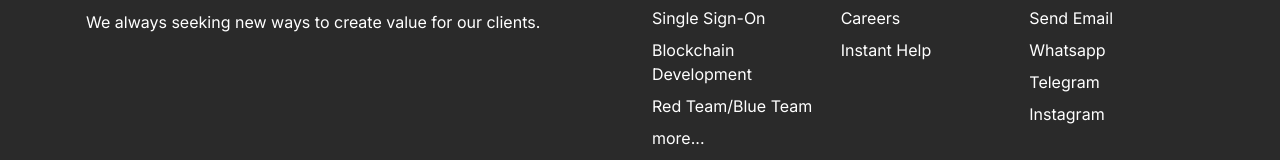
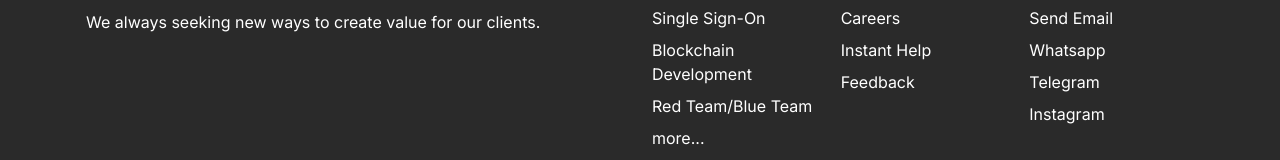
Before and after one commit to aakanshapande/hxc-img, a Next.js app: page / in a window 1280 px wide. Shown: the part 10733-10893 px from the top of the page. Built offline with nearby package versions, Linux system fonts and the light colour scheme.

Commit message:
feedback added

```diff
--- a/components-website/footer.js
+++ b/components-website/footer.js
@@ -116,6 +116,7 @@ const FooterSection = () => {
             <li><Link href="#">Create an account</Link></li> */}
               <li><Link aria-label="Careers Link" href="/careers">Careers</Link></li>
               <li><Link aria-label="Contact" href="https://wa.me/+916006511429?text=Hi!%20I%20need%20instant%20help">Instant Help</Link></li>
+              <li><Link aria-label="Feedback" href="https://qualtricsxmnz38x9dvx.qualtrics.com/jfe/form/SV_cUrYdmwREBFhst8">Feedback</Link></li>
             </ul>
           </div>
           <div className="col-12 col-sm-6 col-lg-2 mb-4 mx-auto pt-md-4 pt-lg-0">
```
